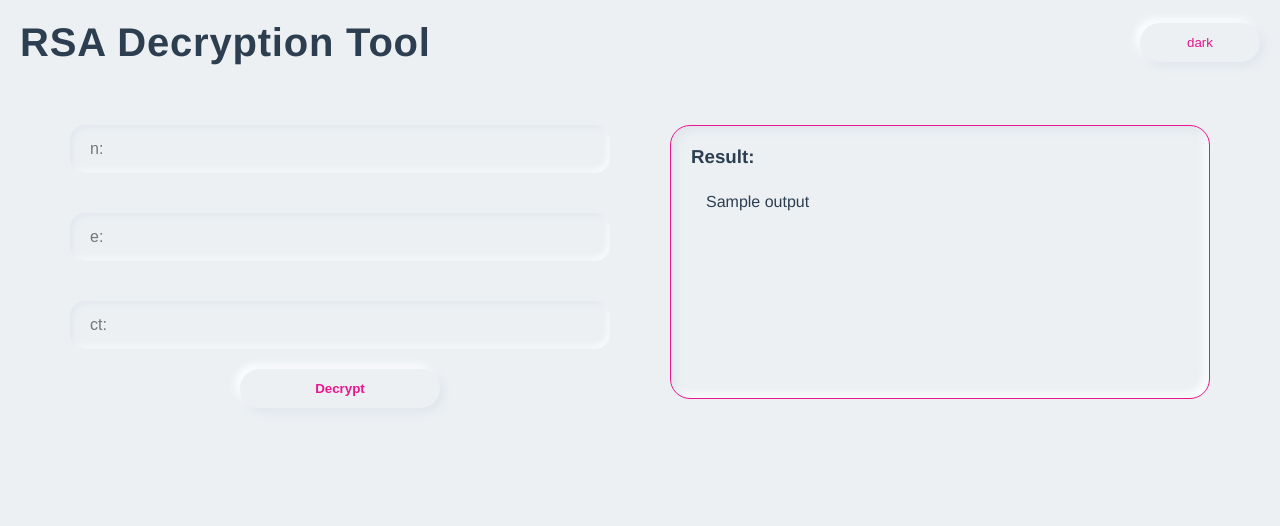
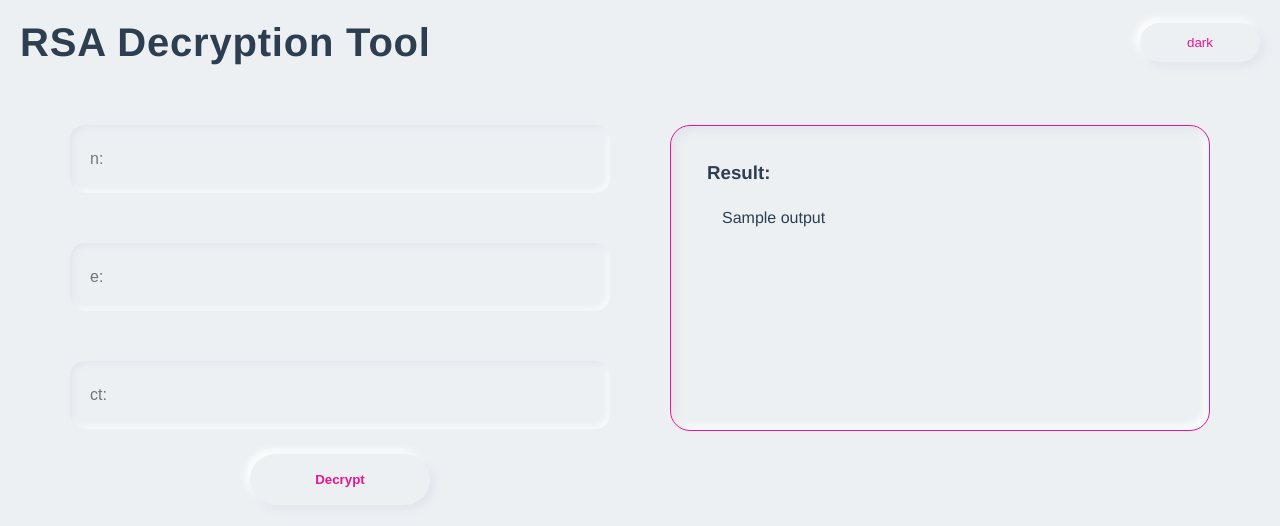
Before and after one commit to rits-RsHack/2025-team6, a Flask app: template templates/index.html in a window 1280 px wide. Shown: the top 526 px of the page. Run offline with Flask 3, Linux system fonts and the light colour scheme; the template is opened without the code that fills it: most values are stand-ins (such as "Sample title", 1, 10 or a date in 2020).

Commit message:
CSSの変更

```diff
--- a/static/css/main.css
+++ b/static/css/main.css
@@ -59,8 +59,8 @@ header h1 {
 
 .form-input-textbox--first input {
   width: 100%;
-  padding: 15px 20px;
-  margin-bottom: 20px;
+  padding: 25px 20px;
+  margin-bottom: 25px;
   font-size: 1rem;
   border: none;
   border-radius: 15px;
@@ -73,8 +73,8 @@ header h1 {
 
 .form-input-textbox input {
   width: 100%;
-  padding: 15px 20px;
-  margin: 20px 0;
+  padding: 25px 20px;
+  margin: 25px 0;
   font-size: 1rem;
   border: none;
   border-radius: 15px;
@@ -91,8 +91,8 @@ header h1 {
 }
 
 .form-button button {
-  padding: 12px 30px;
-  width: 200px;
+  padding: 18px 50px;
+  width: 180px;
   border: none;
   border-radius: 30px;
   background: var(--base);
@@ -112,7 +112,7 @@ header h1 {
 
 .result {
   width: 45%;
-  padding: 20px;
+  padding: 36px;
   border: 1px solid var(--accent);
   border-radius: 20px;
   background: var(--base);
```
Also changed, not shown: README.md.
